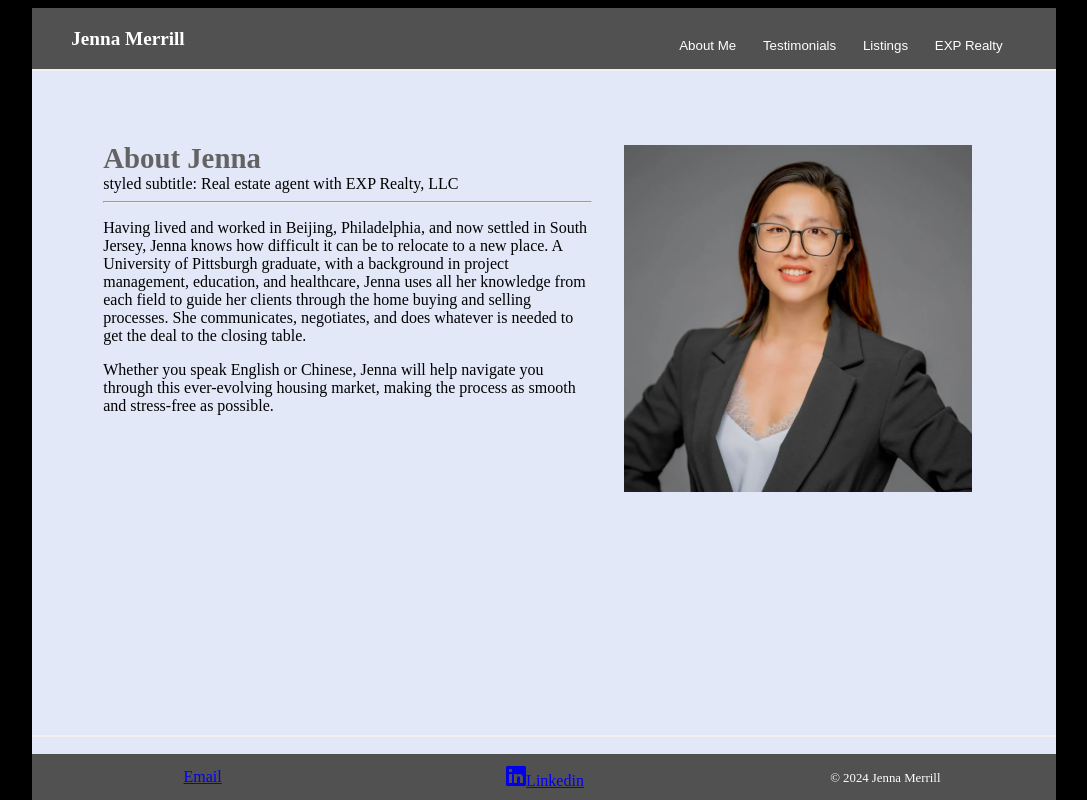
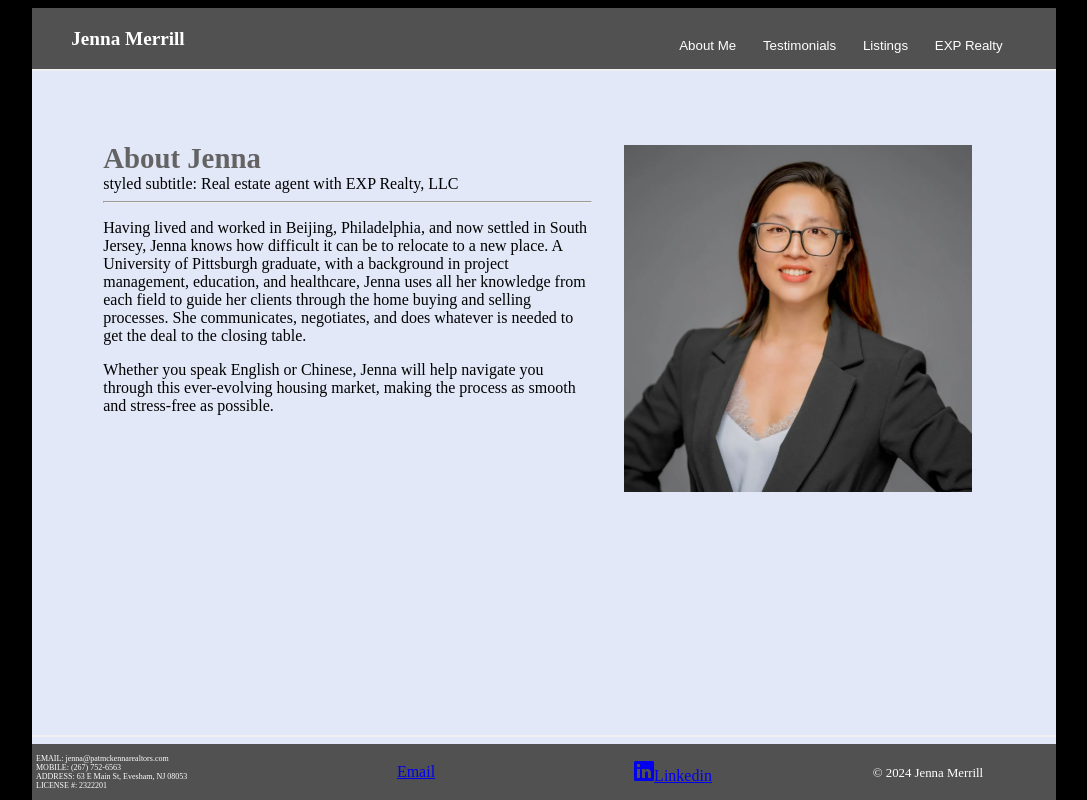
Before and after one commit to jenna-homepage/jenna-homepage.github.io, a React (Create React App) app in the folder jenna-frontend/: page / in a window 1280 px wide. Shown: the top 800 px of the page, without its empty margins (96-1183 px from the left). Built offline with nearby package versions, Linux system fonts and the light colour scheme.

Commit message:
layout for footer

```diff
--- a/jenna-frontend/src/components/Footer.jsx
+++ b/jenna-frontend/src/components/Footer.jsx
@@ -12,6 +12,7 @@ const LayoutWrapper = styled.div`
   bottom: 0;
   width: inherit;
   min-width: 360px;
+  max-width: 1400px;
 `;
 
 const StyledLine = styled.div`
@@ -37,6 +38,12 @@ const TextContainer = styled.div`
   }
 `;
 
+const InfoBox = styled.div`
+  font-size: 0.5rem;
+  text-align: left;
+  padding: 0em 0.5em;
+`;
+
 const StyledSVG = styled.svg`
   viewbox: 0 0 24 24;
   fill: currentColor;
@@ -57,6 +64,14 @@ const CopyText = styled.span`
 const Footer = () => {
   return (
     <LayoutWrapper>
+      <TextContainer>
+        <InfoBox>
+          <div>EMAIL: jenna@patmckennarealtors.com</div>
+          <div>MOBILE: (267) 752-6563</div>
+          <div>ADDRESS: 63 E Main St, Evesham, NJ 08053</div>
+          <div>LICENSE #: 2322201</div>
+        </InfoBox>
+      </TextContainer>
       <TextContainer>
         <a href="mailto:xxx@gmail.com ">Email</a>
       </TextContainer>
```
